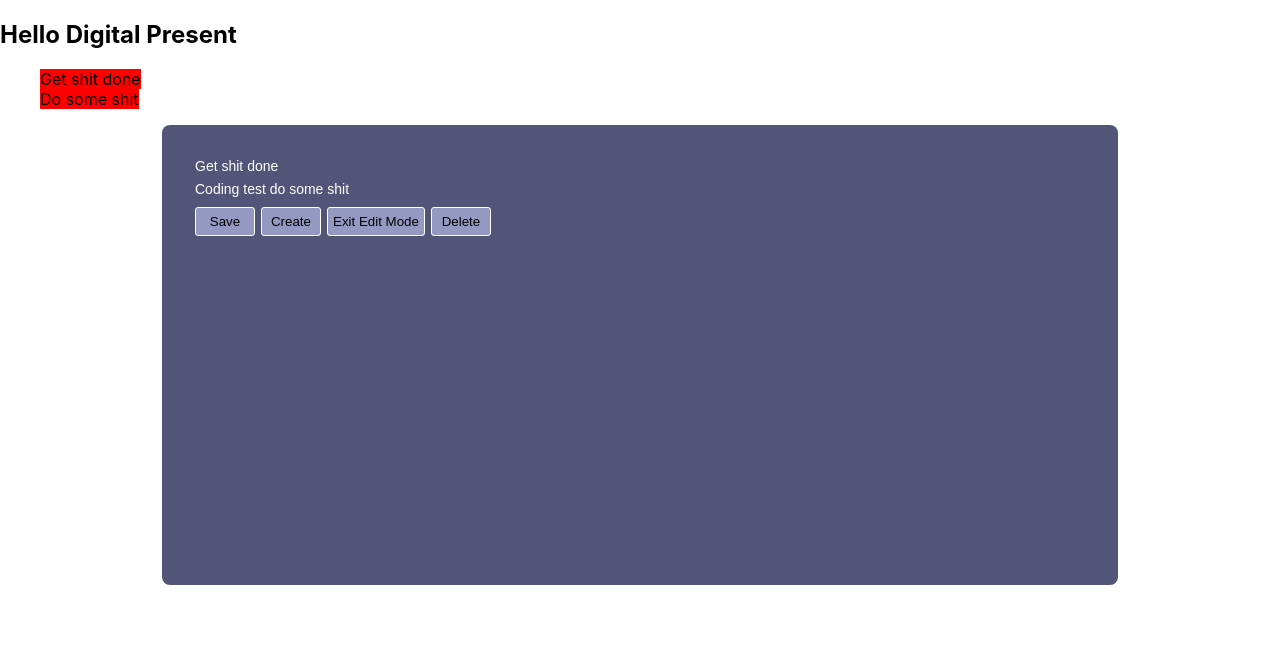
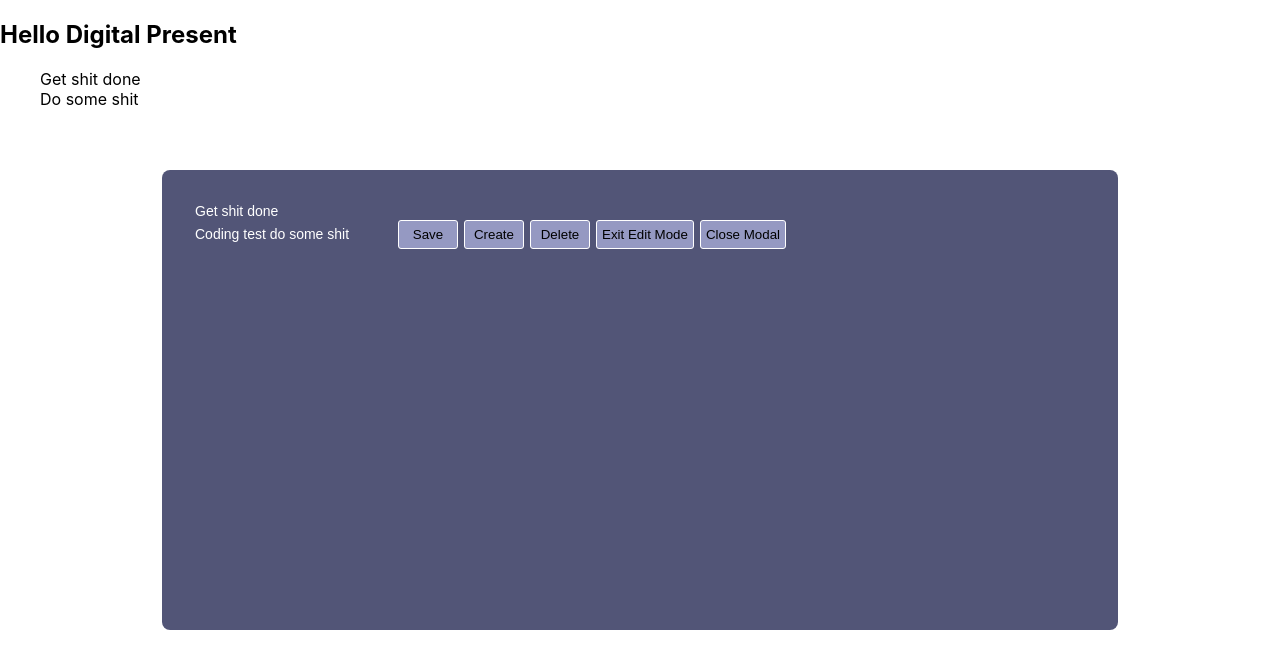
Before and after one commit to MarioKrstevski/digital-present-todos, a React (Create React App) app: page / in a window 1280 px wide. Both pictures are taken after a click on the item "Get shit done". Shown: the top 668 px of the page. Built offline with nearby package versions, Linux system fonts and the light colour scheme.

Commit message:
outside click fixed for modal, but it still rerenders

```diff
--- a/src/App.css
+++ b/src/App.css
@@ -1,9 +1,12 @@
 li{
   display: block;
   width: fit-content;
-  background-color: red;
 }
 .modal-container {
+  position: absolute;
+  top: 50%;
+  left:50%;
+  transform: translate(-50%,-50%);
   width: 70vw;
   min-width: 250px;
   height: 50vh;
@@ -12,7 +15,10 @@ li{
   border-radius: 8px;
   background-color: rgb(82, 85, 119);
   color: white;
-  margin: 0 auto;
+}
+
+.todo>div{
+  display: inline-block;
 }
 
 .todo input {
@@ -47,7 +53,7 @@ li{
   color: whitesmoke;
 }
 
-.todo > button {
+.todo  button {
   width: fit-content;
   min-width: 60px;
   padding: 6px 5px;
@@ -62,3 +68,7 @@ li{
   background-color: rgb(121, 125, 172);
   cursor: pointer;
 }
+
+.inputValues{
+  display: inline-block;
+}
--- a/src/App.js
+++ b/src/App.js
@@ -1,16 +1,13 @@
 import React, { useEffect, useState, useRef } from "react";
 import "./App.css";
 import Modal from "./Modal";
-import OutsideAlerter from './OutsideAlerter';
-import useComponentVisible from './OutsideClick';
+import OutsideAlerter from "./OutsideAlerter";
 
 function App() {
   const [todos, setTodos] = useState([]);
   const [isModalOpen, setIsModalOpen] = useState(false);
   const [selectedTodo, setSelectedTodo] = useState(null);
   const [editMode, setEditMode] = useState(false);
-
-  const { ref, isComponentVisible, setIsComponentVisible } = useComponentVisible(true);
 
   useEffect(() => {
     const response = [
@@ -58,6 +55,9 @@ function App() {
   };
 
   const editTodo = id => {
+    if (valueInput.current !== null && !descriptionInput.current !== null) {
+      console.log('Value input',valueInput.current)
+      console.log('Desc input',descriptionInput.current)
     valueInput.current.focus();
     descriptionInput.current.focus();
 
@@ -72,11 +72,13 @@ function App() {
         mode: "cors",
         credentials: "include",
         headers: new Headers({
-        Authorization: "Basic ZGlnaXRhbHByZXNlbnQ6bWFyaW9rcnN0ZXZza2khIzIwMTk=",
+          Authorization:
+            "Basic ZGlnaXRhbHByZXNlbnQ6bWFyaW9rcnN0ZXZza2khIzIwMTk=",
           "Content-Type": "application/json",
           "Access-Control-Allow-Origin": true,
           "Access-Control-Allow-Credentials": true,
-        "Access-Control-Allow-Methods": "GET, POST, PUT, DELETE, OPTIONS, HEAD",
+          "Access-Control-Allow-Methods":
+            "GET, POST, PUT, DELETE, OPTIONS, HEAD",
           "Access-Control-Allow-Headers":
             "origin, content-type, accept, authorization"
         }),
@@ -86,12 +88,13 @@ function App() {
       valueInput.current.value = "";
       descriptionInput.current.value = "";
       closeModal();
+    }
   };
 
   const addTodo = () => {
+    if (valueInput.current !== null && !descriptionInput.current !== null) {
     valueInput.current.focus();
     descriptionInput.current.focus();
-
       const data = new FormData();
       const payload = {
         value: valueInput.current.value,
@@ -104,17 +107,20 @@ function App() {
         mode: "cors",
         credentials: "include",
         headers: new Headers({
-        Authorization: "Basic ZGlnaXRhbHByZXNlbnQ6bWFyaW9rcnN0ZXZza2khIzIwMTk=",
+          Authorization:
+            "Basic ZGlnaXRhbHByZXNlbnQ6bWFyaW9rcnN0ZXZza2khIzIwMTk=",
           "Content-Type": "application/json",
           "Access-Control-Allow-Origin": true,
           "Access-Control-Allow-Credentials": true,
-        "Access-Control-Allow-Methods": "GET, POST, PUT, DELETE, OPTIONS, HEAD",
+          "Access-Control-Allow-Methods":
+            "GET, POST, PUT, DELETE, OPTIONS, HEAD",
           "Access-Control-Allow-Headers":
             "origin, content-type, accept, authorization"
         }),
         body: data
       });
       closeModal();
+    }
   };
 
   const deleteTodo = id => {
@@ -141,7 +147,6 @@ function App() {
     setIsModalOpen(!isModalOpen);
   };
   const openModal = () => {
-    setIsComponentVisible(true)
     setIsModalOpen(true);
   };
   const closeModal = () => {
@@ -150,8 +155,7 @@ function App() {
 
   const closeEditMode = () => {
     setEditMode(false);
-  }
-
+  };
 
   const setCurrentTodo = id => {
     var currentTodo = todos.find(todo => todo.id === id);
@@ -176,13 +180,13 @@ function App() {
     <div className="App">
       <h2>Hello Digital Present</h2>
       <ul>{todoList}</ul>
-      {/* <OutsideAlerter close={closeModal}>  */}
-      <Modal close={closeModal}>
+      <Modal>
+        <OutsideAlerter close={closeModal}>
           {isModalOpen ? (
             <div className="modal-container">
               {null ? null : (
                 <div className="todo">
-              {/* <OutsideAlerter close={closeEditMode}>              */}
+                  <OutsideAlerter close={closeEditMode}>
                     <div>
                       {!editMode ? (
                         <div onClick={() => setEditMode(true)}>
@@ -206,21 +210,26 @@ function App() {
                         </div>
                       )}
                     </div>
-                {/* </OutsideAlerter> */}
-                <button onClick={() => editTodo(selectedTodo.id)}>Save</button>
+                  </OutsideAlerter>
+                  <div className="buttons">
+                    <button onClick={() => editTodo(selectedTodo.id)}>
+                      Save
+                    </button>
                     <button onClick={() => addTodo()}> Create </button>
-                <button onClick={() => setEditMode(!editMode)}>
-                  Exit Edit Mode
-                </button>
                     <button onClick={() => deleteTodo(selectedTodo.id)}>
                       Delete
                     </button>
+                    <button onClick={() => setEditMode(false)}>
+                      Exit Edit Mode
+                    </button>
+                    <button onClick={() => closeModal()}>Close Modal</button>
+                  </div>
                 </div>
               )}
             </div>
           ) : null}
+        </OutsideAlerter>
       </Modal>
-      {/* </OutsideAlerter> */}
     </div>
   );
 }
--- a/src/Modal.js
+++ b/src/Modal.js
@@ -2,7 +2,7 @@ import { useEffect } from "react";
 import ReactDOM from "react-dom";
 
 const modalRoot = document.getElementById("modal");
-function Modal({ children, close }) {
+function Modal({ children }) {
   const el = document.createElement("div");
   useEffect(() => {
     modalRoot.appendChild(el);
--- a/src/OutsideAlerter.js
+++ b/src/OutsideAlerter.js
@@ -3,9 +3,8 @@ import React, { useRef, useEffect } from "react";
 function useOutsideAlerter(ref, close) {
   function handleClickOutside(event) {
     if (ref.current && !ref.current.contains(event.target)) {
-        console.log(close)
-        console.log('Ref', ref , 'Close method:', close)
-    //   close();
+        // console.log('Ref', ref , 'Close method:', close)
+      close();
     }
   }
 
@@ -20,7 +19,6 @@ function useOutsideAlerter(ref, close) {
 function OutsideAlerter({children, close}) {
   const wrapperRef = useRef(null);
   useOutsideAlerter(wrapperRef, close);
-    console.log('Children' ,children)
   return <div ref={wrapperRef}>{children}</div>;
 }
 
```
Lines whose indentation alone changed are shown as unchanged.
